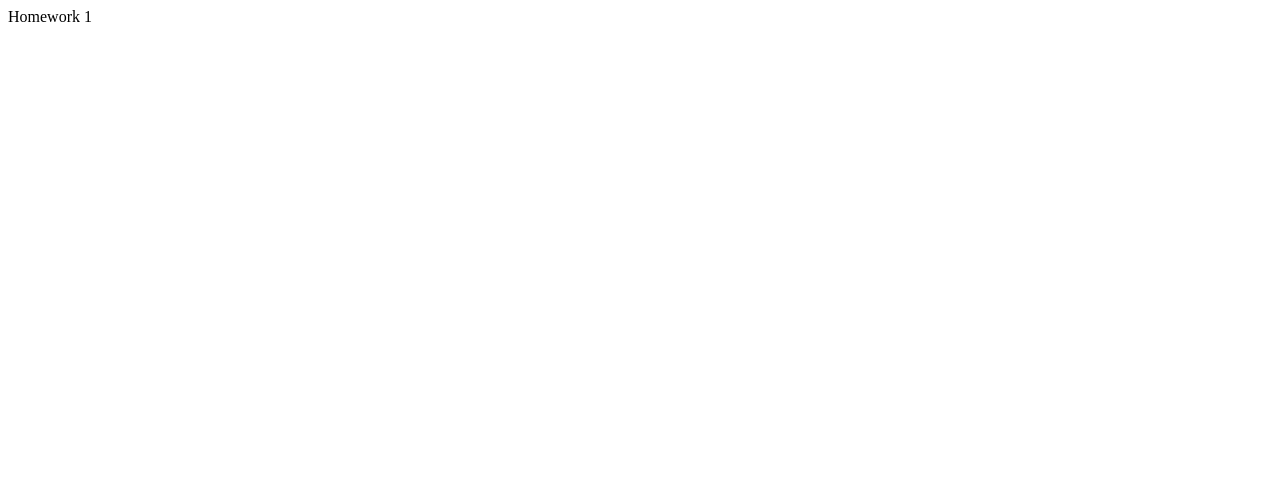
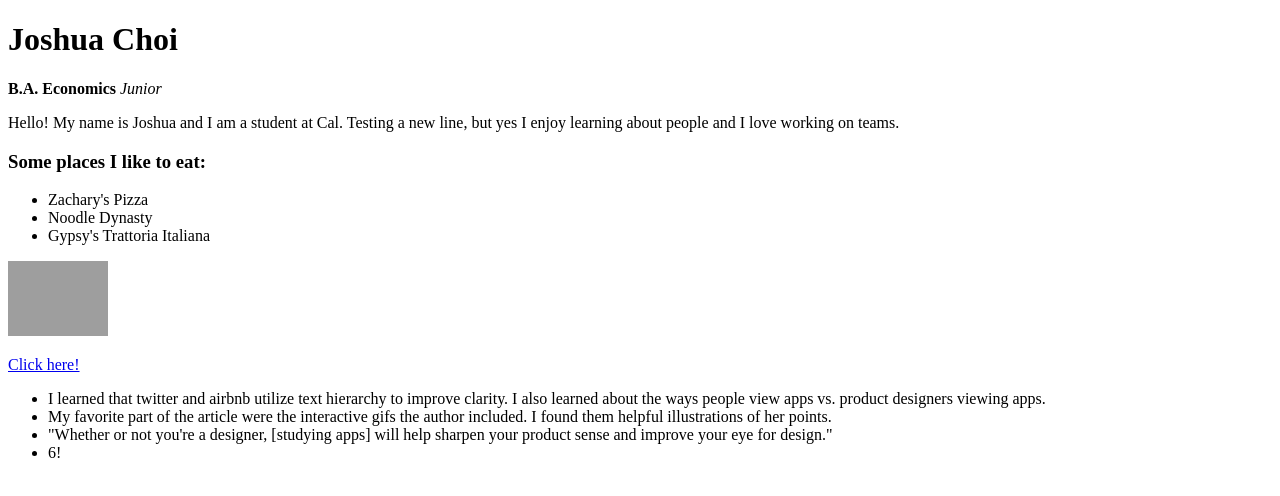
Before and after one commit to choi-joshua/choi-joshua.github.io, a plain HTML site: page homeworks/hw1/index.html in a window 1280 px wide. Drawn offline with Linux system fonts and the light colour scheme; grey boxes are pictures that could not be loaded.

Commit message:
finished hw1

```diff
--- a/homeworks/hw1/index.html
+++ b/homeworks/hw1/index.html
@@ -1,6 +1,35 @@
-<!DOCTYPE html>
+<!doctype html>
 <html>
-    <body>
-        Homework 1
-    </body>
+    <h1>Joshua Choi</h1>
+    <strong>B.A. Economics</strong>
+    <em>Junior</em>
+
+    <p>Hello! My name is Joshua and I am a student at Cal.
+        Testing a new line,
+        but yes I enjoy learning about people and I love working on teams.
+    </p>
+
+    <h3>Some places I like to eat:</h3>
+    <ul>
+        <li>Zachary's Pizza</li>
+        <li>Noodle Dynasty</li>
+        <li>Gypsy's Trattoria Italiana</li>
+    </ul>
+    <img src="assets/img/joshua.JPG" width = 100/>
+    <p><a href="https://www.ronindivision.com">Click here!</a></p>
+    <ul>
+        <li>I learned that twitter and airbnb utilize text hierarchy to improve clarity. I also learned
+            about the ways people view apps vs. product designers viewing apps.
+        </li>
+        <li>
+            My favorite part of the article were the interactive gifs the author included.
+            I found them helpful illustrations of her points.
+        </li>
+        <li>
+            "Whether or not you're a designer, [studying apps] will help sharpen your product sense and improve your eye for design."
+        </li>
+        <li>
+            6!
+        </li>
+    </ul>
 </html>
```
Also changed, not shown: 6 other files.
